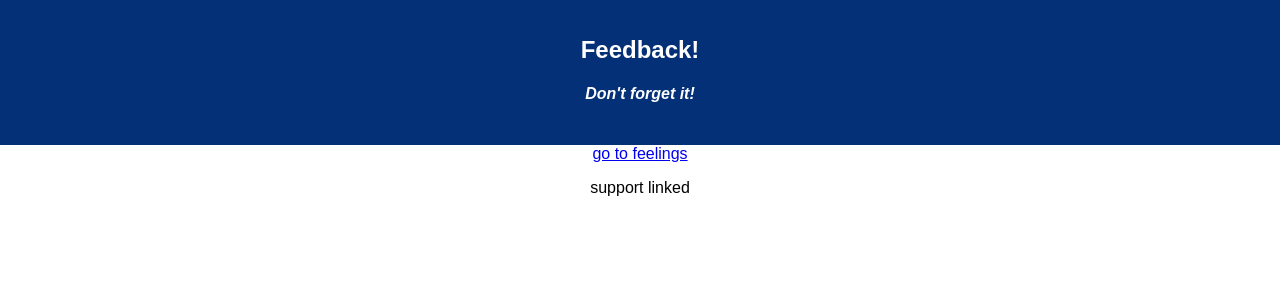
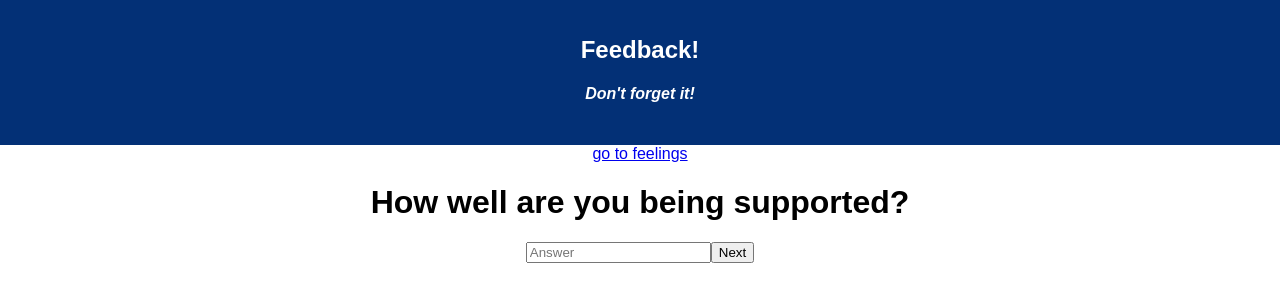
Before and after one commit to paulbuysse/redux-feedback-loop, a React (Create React App) app: page /#/support in a window 1280 px wide. Shown: the top 302 px of the page. Built offline with nearby package versions, Linux system fonts and the light colour scheme.

Commit message:
support page functional

```diff
--- a/src/components/Support/Support.js
+++ b/src/components/Support/Support.js
@@ -3,9 +3,29 @@ import { connect } from 'react-redux';
 
 class Support extends Component {
 
+    state = {
+        support: ''
+    }
+
+    handleSubmit = () => {
+        this.props.dispatch(
+            { type: 'SUPPORT_SUBMIT', payload: this.state.support }
+        );
+
+        this.props.history.push('/comments')
+    }
+
     render() {
         return (
-            <p>support linked</p>
+            <div>
+
+            <h1>How well are you being supported?</h1>
+
+            <input placeholder="Answer" onChange={(event) => this.setState({ support: event.target.value })} />
+
+            <button onClick={this.handleSubmit}>Next</button>
+
+        </div>
         )
     }
 }
--- a/src/components/Understanding/Understanding.js
+++ b/src/components/Understanding/Understanding.js
@@ -12,7 +12,7 @@ class Understanding extends Component {
             { type: 'UNDERSTANDING_SUBMIT', payload: this.state.understanding }
         );
 
-        // this.props.history.push('/understanding')
+        this.props.history.push('/support')
     }
 
     render() {
--- a/src/index.js
+++ b/src/index.js
@@ -21,10 +21,18 @@ const understandingReducer = (state = '', action) => {
     return state
 }
 
+const supportReducer = (state = '', action) => {
+    if (action.type === 'SUPPORT_SUBMIT') {
+        return action.payload
+    }
+    return state
+}
+
 const reduxStore = createStore(
     combineReducers({
         feelingsReducer,
-        understandingReducer
+        understandingReducer,
+        supportReducer
     }),
     applyMiddleware(logger)
 )
```
